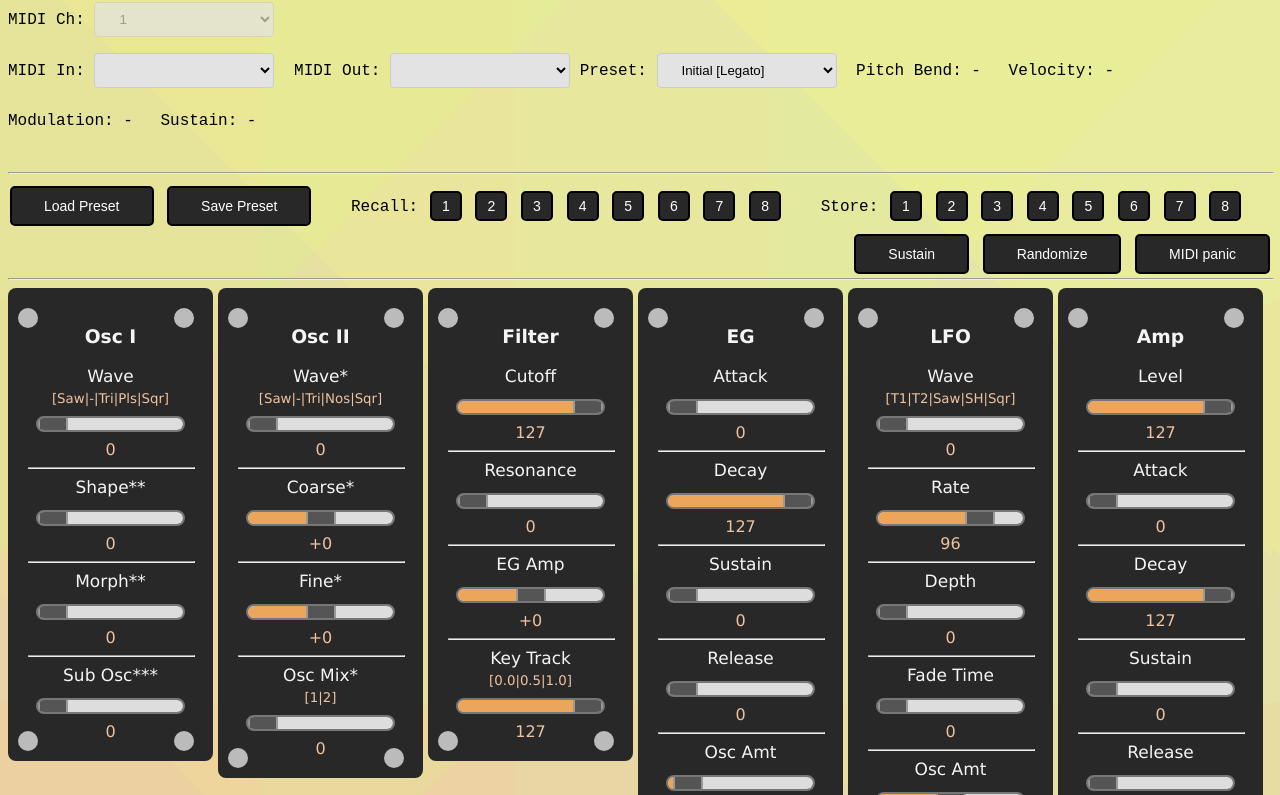
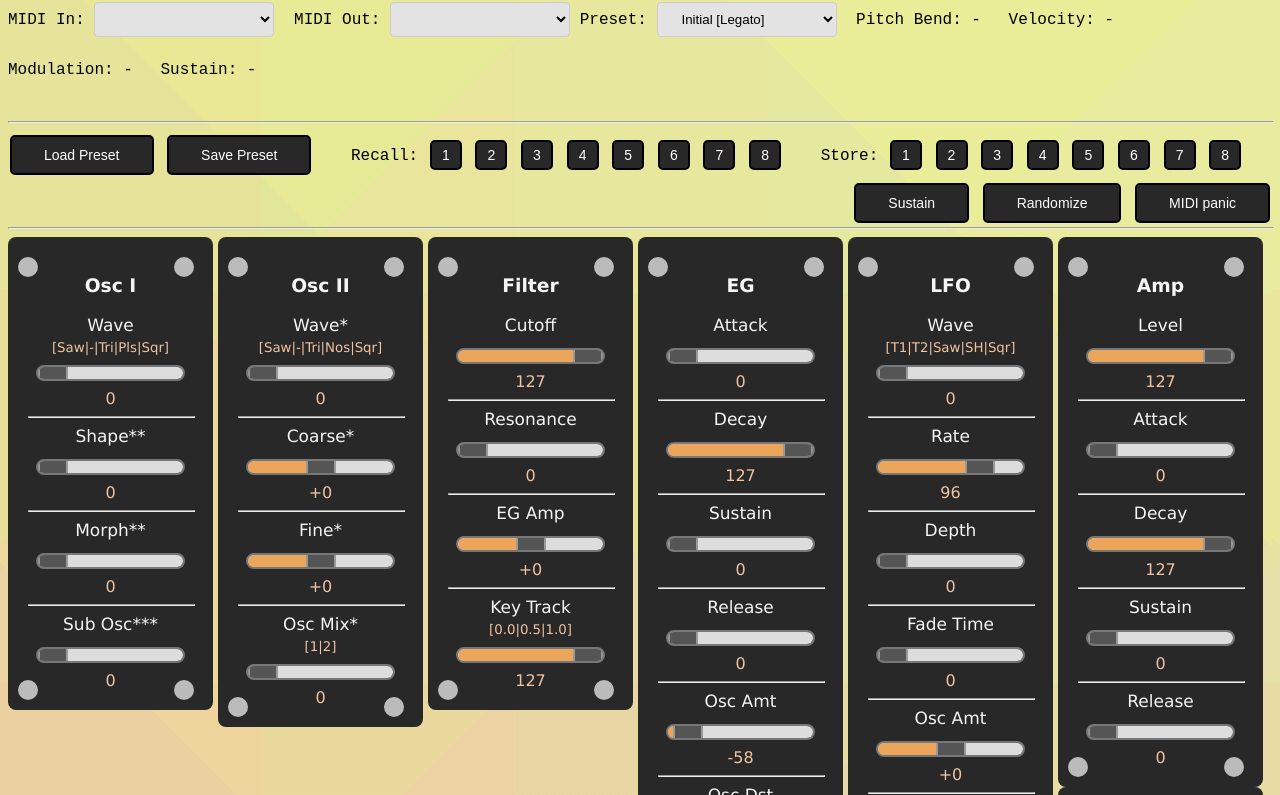
Before and after one commit to Omodaka9375/synthcore16-web, a plain HTML site: page index.html in a window 1280 px wide. Shown: the part 103-898 px from the top of the page. Drawn offline with Linux system fonts and the light colour scheme.

Commit message:
Add files via upload

```diff
--- a/index.html
+++ b/index.html
@@ -16,26 +16,27 @@
     <img src="assets/big-logo-trans.png" width="350">
 	<!-- Top of page with dropdown menus and preset buttons -->
 	<div class="top-section">
-        <label for="selectMidiChannel">MIDI Ch:</label>
-		<select id="selectMidiChannel" size="1" onchange="setMidiChannel(event)" name="midi-channel" disabled>
-            <option value="1" selected>1</option>
-            <!-- <option value="2">2</option>
-            <option value="3">3</option>
-            <option value="4">4</option>
-            <option value="5">5</option>
-            <option value="6">6</option>
-            <option value="7">7</option>
-            <option value="8">8</option>
-            <option value="9">9</option>
-            <option value="10">10</option>
-            <option value="11">11</option>
-            <option value="12">12</option>
-            <option value="13">13</option>
-            <option value="14">14</option>
-            <option value="15">15</option>
-            <option value="16">16</option> -->
+    <!-- <label for="selectMidiChannel">MIDI Ch:</label>
+		<select id="selectMidiChannel" size="1" onchange="onSetMidiChannel(event)" name="midi-channel" disabled>
+            <option value="0">1</option>
+            <option value="1">2</option>
+            <option value="2">3</option>
+            <option value="3">4</option>
+            <option value="4" selected>5</option>
+            <option value="5">6</option>
+            <option value="6">7</option>
+            <option value="7">8</option>
+            <option value="8">9</option>
+            <option value="9">10</option>
+            <option value="10">11</option>
+            <option value="11">12</option>
+            <option value="12">13</option>
+            <option value="13">14</option>
+            <option value="14">15</option>
+            <option value="15">16</option>
+0
 		</select>
-        <br>
+        <br> -->
 		<!-- Dropdown menus for MIDI input controller selection -->
 		<label for="selectInputPort">MIDI In:</label>
 		<select id="selectInputPort" name="midi-in-controler" size="1" onchange="onChangeInputPort()" style="margin-right: 10px;">
@@ -58,6 +59,7 @@
         <p id="pitch" style="display: inline-block; margin-right: 18px; margin-left:10px;">Pitch Bend: <span id="spanPB">-</span> </p>
         <p id="velocity" style="display: inline-block; margin-right: 18px;">Velocity: <span id="spanVelocity">-</span> </p>
         <p id="mod" style="display: inline-block; margin-right: 18px;">Modulation: <span id="spanMODULATION">-</span> </p>
+        <!-- <p id="sustain" style="display: inline-block; margin-right: 18px;">Expression: <span id="spanEXPRESSION">-</span> </p> -->
         <p id="sustain" style="display: inline-block; margin-right: 18px;">Sustain: <span id="spanSUSTAIN_PEDAL">-</span> </p>
 		<!-- Preset buttons -->
     </br></br>
```
